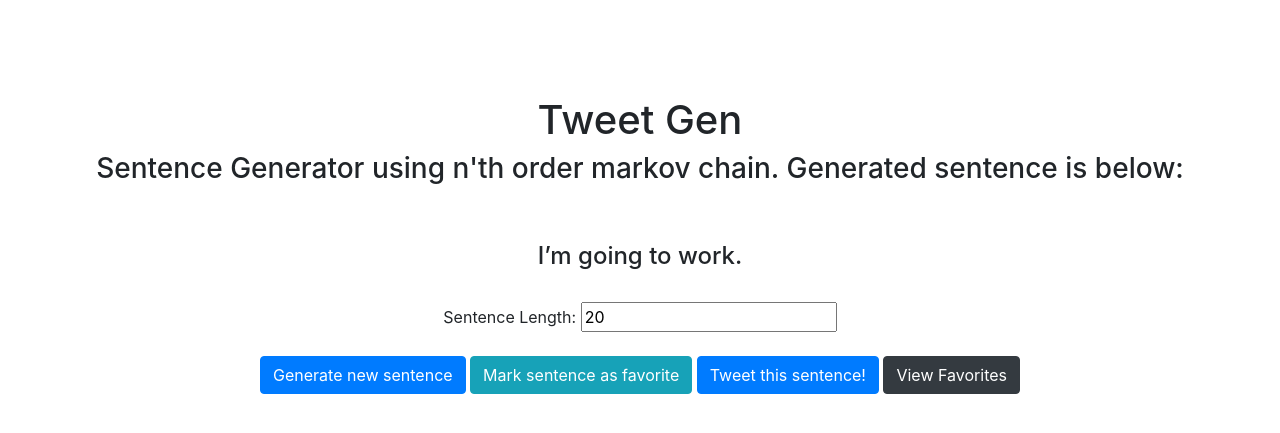
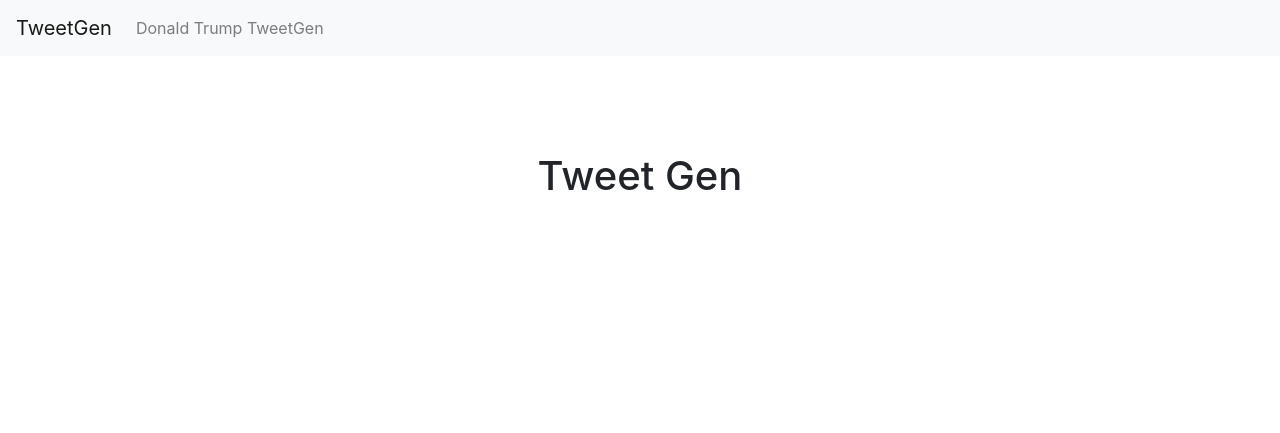
Before and after one commit to tempor1s/tweetgen, a Flask app: page / in a window 1280 px wide. Shown: the top 433 px of the page. Run offline with Flask 2, Linux system fonts and the light colour scheme; some libraries are stand-ins or nearby versions.

Commit message:
[add] donald trump tweetgen to another page, add navbar, slight refactor

```diff
--- a/app.py
+++ b/app.py
@@ -34,6 +34,10 @@ markov = Markov(words, 2)
 
 @app.route('/', methods=['GET', 'POST'])
 def index():
+    return render_template('index.html')
+
+@app.route('/donald-tweetgen', methods=['GET', 'POST'])
+def donald_tweetgen():
     num = request.form.get('num', 20)
 
     # Generate a new sentence that is num length long
@@ -43,7 +47,7 @@ def index():
     if request.method == 'POST':
         return jsonify({'sentence': sentence})
 
-    return render_template('index.html', sentence=sentence, num=num)
+    return render_template('donald_tweetgen.html', sentence=sentence, num=num)
 
 
 @app.route('/favorites', methods=['GET', 'POST'])
--- a/lib/utils.py
+++ b/lib/utils.py
@@ -45,6 +45,8 @@ def get_clean_words(source_file):
 
 
 def get_all_user_tweets(twitter_client, username):
+    """Get 3200 tweets from a user's timeline because that is the max possible, return them in a list."""
+    # TODO: Improve
     tweets = []  # an empty list to store all the tweets
     max_id = None  # max_id will be the last tweet id so we can get 3200 tweets
 
--- a/static/script.js
+++ b/static/script.js
@@ -10,7 +10,7 @@ $(document).ready(function() {
             vowel = 'True';
         }
         req = $.ajax({
-            url: '/',
+            url: '/donald-tweetgen',
             type: 'POST',
             data: { num: num, vowel: vowel }
         });
--- a/templates/base.html
+++ b/templates/base.html
@@ -14,6 +14,28 @@
     <link rel="stylesheet" type="text/css" href="static/styles.css" />
 </head>
 <body>
+    <!-- Navbar -->
+    <nav class="navbar navbar-expand-lg navbar-light bg-light">
+        <a class="navbar-brand" href="{{ url_for('index') }}">TweetGen</a>
+        <button
+            class="navbar-toggler"
+            type="button"
+            data-toggle="collapse"
+            data-target="#navbarNavAltMarkup"
+            aria-controls="navbarNavAltMarkup"
+            aria-expanded="false"
+            aria-label="Toggle navigation"
+        >
+            <span class="navbar-toggler-icon"></span>
+        </button>
+        <div class="collapse navbar-collapse" id="navbarNavAltMarkup">
+            <div class="navbar-nav">
+                <a class="nav-item nav-link" href="{{ url_for('donald_tweetgen') }}">Donald Trump TweetGen</a>
+            </div>
+        </div>
+    </nav>
+
+    <!-- Body -->
     <div class="container text-center main-content">
         {% block content %} {% endblock %}
     </div>
--- a/templates/index.html
+++ b/templates/index.html
@@ -1,32 +1,5 @@
 {% extends 'base.html' %} {% block content %}
 <div>
     <h1>Tweet Gen</h1>
-    <h3>
-        Sentence Generator using n'th order markov chain. Generated sentence is
-        below:
-    </h3>
-    <br /><br />
-    <h4 id="sentence">{{ sentence }}</h4>
-    <br />
-    <div>
-        Sentence Length:
-        <input
-            id="num_field"
-            type="number"
-            name="num"
-            value="{{ num }}"
-        />
-        <br /><br />
-        <button class="btn btn-primary" id="generate">
-            Generate new sentence
-        </button>
-        <button class="btn btn-info" id="favorite">
-            Mark sentence as favorite
-        </button>
-        <button class="btn btn-primary" id='tweet'>
-            Tweet this sentence!
-        </button>
-        <a class="btn btn-dark" href="/favorites">View Favorites</a>
-    </div>
 </div>
 {% endblock %}
```
Also changed, not shown: templates/donald_tweetgen.html (added, +32 -0 lines).
